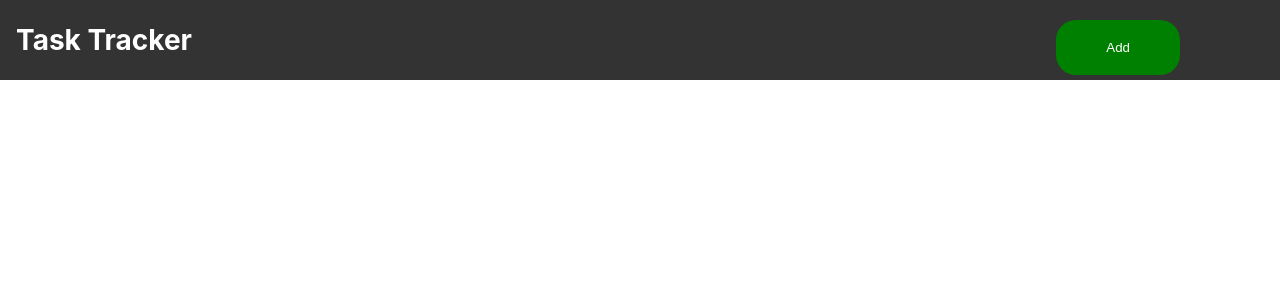
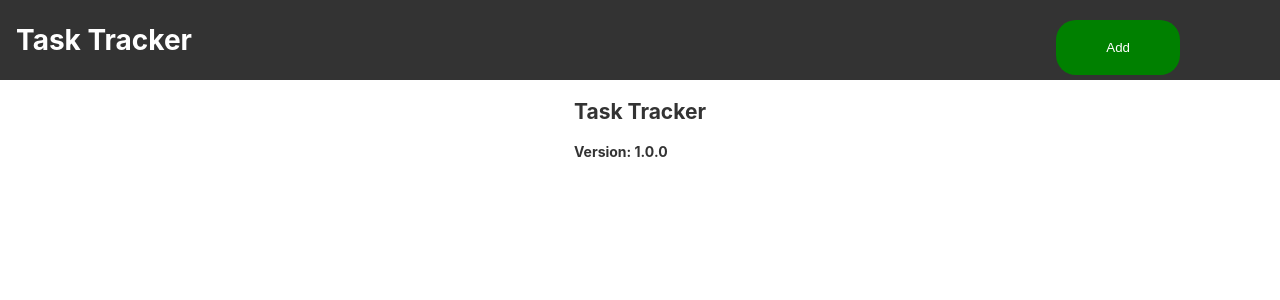
Before and after one commit to datgerhardt/task-tracker, an Angular app: page /about in a window 1280 px wide. Before the commit this address led to /. Shown: the top 300 px of the page. Built offline with nearby package versions, Linux system fonts and the light colour scheme.

Commit message:
Done with the about page and added a footer component

```diff
--- a/src/app/components/about/about.component.html
+++ b/src/app/components/about/about.component.html
@@ -1 +1,5 @@
-<p>about works!</p>
+<div>
+    <h2>Task Tracker</h2>
+    <h4>Version: 1.0.0</h4>
+    <a routerLink="/"></a>
+</div>
--- /dev/null
+++ b/src/app/components/footer/footer.component.html
@@ -0,0 +1,5 @@
+
+<footer>
+    <p> Copyright  &copy; 2021</p>
+    <a routerLink="/about">About</a>
+</footer>
--- /dev/null
+++ b/src/app/components/footer/footer.component.ts
@@ -0,0 +1,15 @@
+import { Component, OnInit } from '@angular/core';
+
+@Component({
+  selector: 'app-footer',
+  templateUrl: './footer.component.html',
+  styleUrls: ['./footer.component.css']
+})
+export class FooterComponent implements OnInit {
+
+  constructor() { }
+
+  ngOnInit(): void {
+  }
+
+}
```
Also changed, not shown: src/app/app.module.ts (+7 -2 lines), src/app/components/footer/footer.component.css (added), 1 other file (tests, documents, lock files or other folders).
